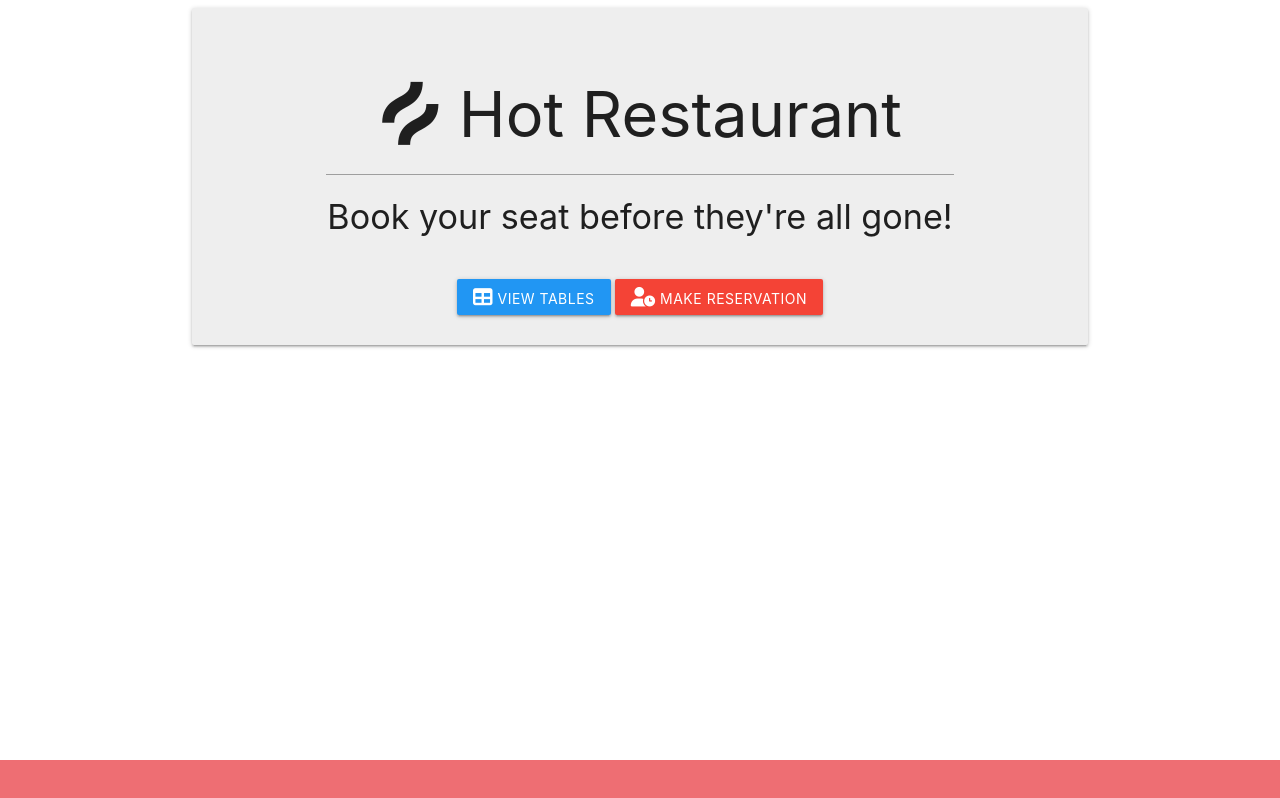
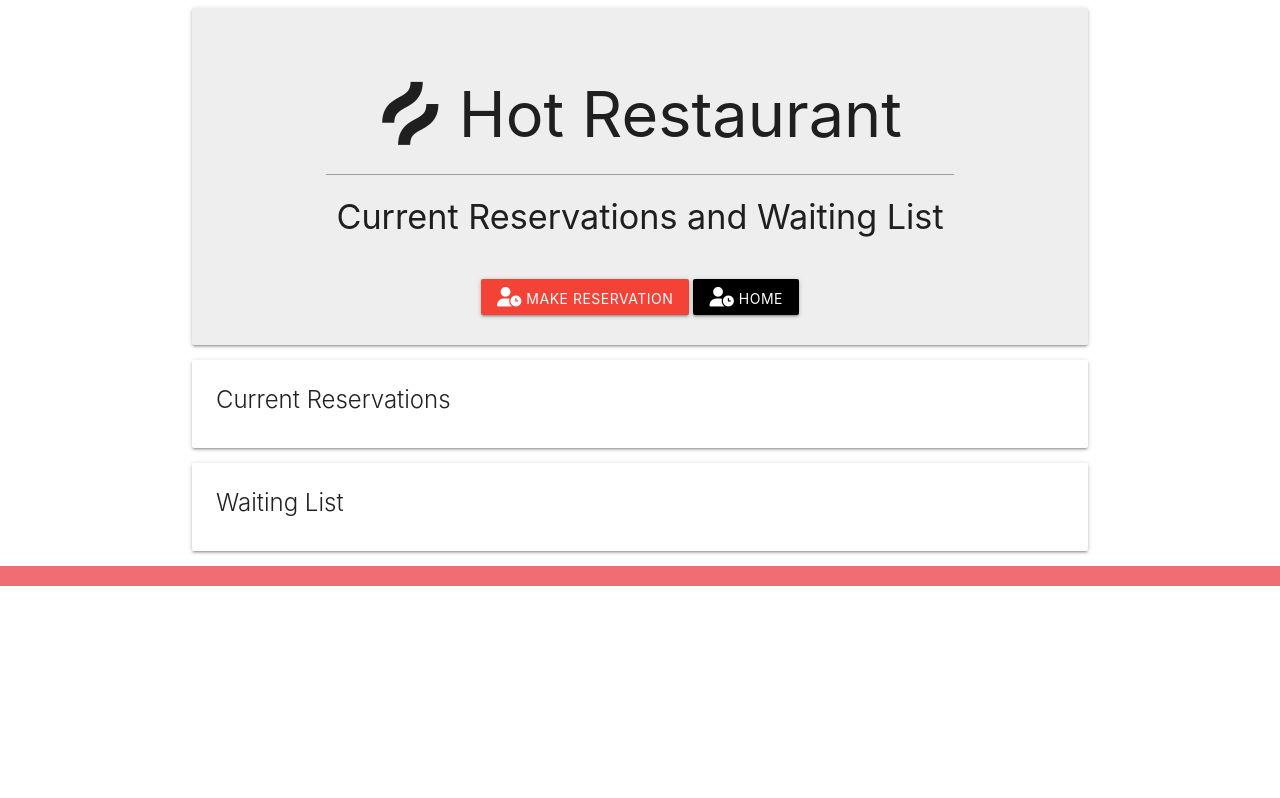
Before and after one commit to JasperJRoth/HotRestaurant, a website: page view.html in a window 1280 px wide. Drawn offline with nearby package versions, Linux system fonts and the light colour scheme.

Commit message:
implemented the view api

```diff
--- a/view.html
+++ b/view.html
@@ -16,7 +16,7 @@
     <script src="https://kit.fontawesome.com/be7411a50d.js"></script>
 
     <!-- Custom Css -->
-    <link rel="stylesheet" href="assets/css/style.css">
+    <link rel="stylesheet" href="css/style">
 </head>
     <body>
         <main class="container">
@@ -24,13 +24,27 @@
                 <div class="section"></div>
                 <h1><i class="fab fa-hotjar"></i> Hot Restaurant</h1>
                 <div class="divider container grey"></div>
-                <h4>Book your seat before they're all gone!</h4>
+                <h4>Current Reservations and Waiting List</h4>
                 <div class="section"></div>
                 <div>
-                    <button class="btn blue"><i class="fas fa-table"></i> View Tables</button>
-                    <button class="btn red"><i class="fas fa-user-clock"></i> Make Reservation</button>
+                    <a href="/reserve"><button class="btn red"><i class="fas fa-user-clock"></i> Make Reservation</button></a>
+                    <a href="/"><button class="btn black"><i class="fas fa-user-clock"></i> Home</button></a>
                 </div>
                 <div class="section"></div>
+            </div>
+
+            <div class="card">
+                <div class="card-content">
+                    <span class="card-title">Current Reservations</span>
+                    <div id="current-reservations"></div>
+                </div>
+            </div>
+
+            <div class="card">
+                <div class="card-content">
+                    <span class="card-title">Waiting List</span>
+                    <div id="wait-list"></div>
+                </div>
             </div>
         </main>
 
@@ -39,10 +53,13 @@
 
             </div>
         </footer>
+
+
+
+        <!-- Materialize -->
+        <link rel="stylesheet" href="https://cdnjs.cloudflare.com/ajax/libs/materialize/1.0.0/css/materialize.min.css">
+        <script src="https://cdnjs.cloudflare.com/ajax/libs/materialize/1.0.0/js/materialize.min.js"></script>
+        <script src="/js/view"></script>
     </body>
 
-    <!-- Materialize -->
-    <link rel="stylesheet" href="https://cdnjs.cloudflare.com/ajax/libs/materialize/1.0.0/css/materialize.min.css">
-    <script src="https://cdnjs.cloudflare.com/ajax/libs/materialize/1.0.0/js/materialize.min.js"></script>
-    <script src="/js/view"></script>
 </html>
```
Also changed, not shown: view.js (+20 -2 lines).
